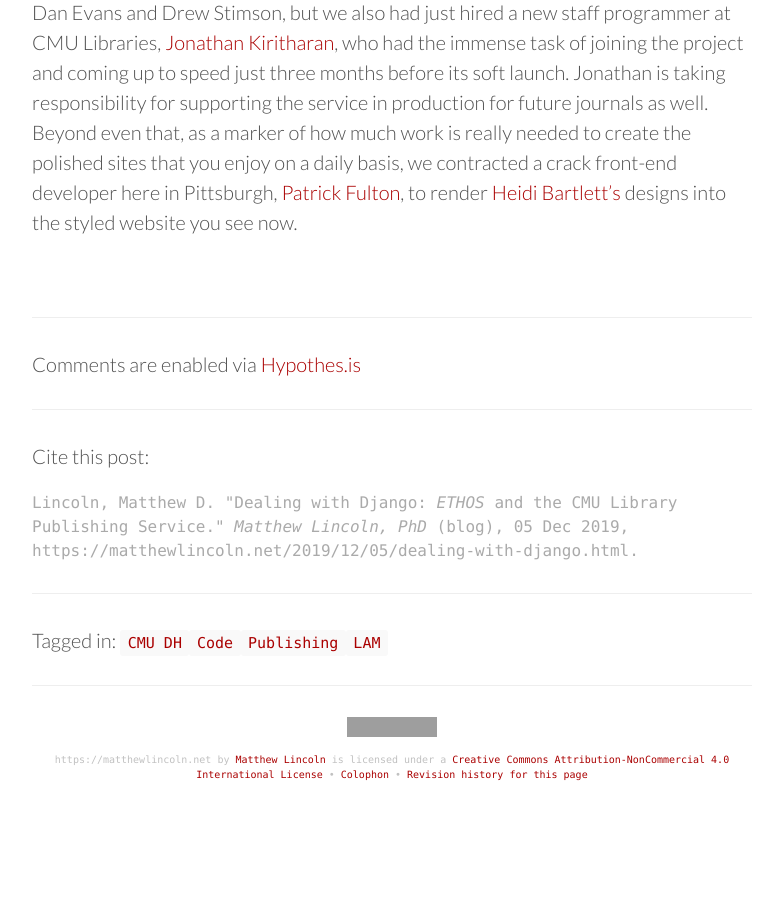
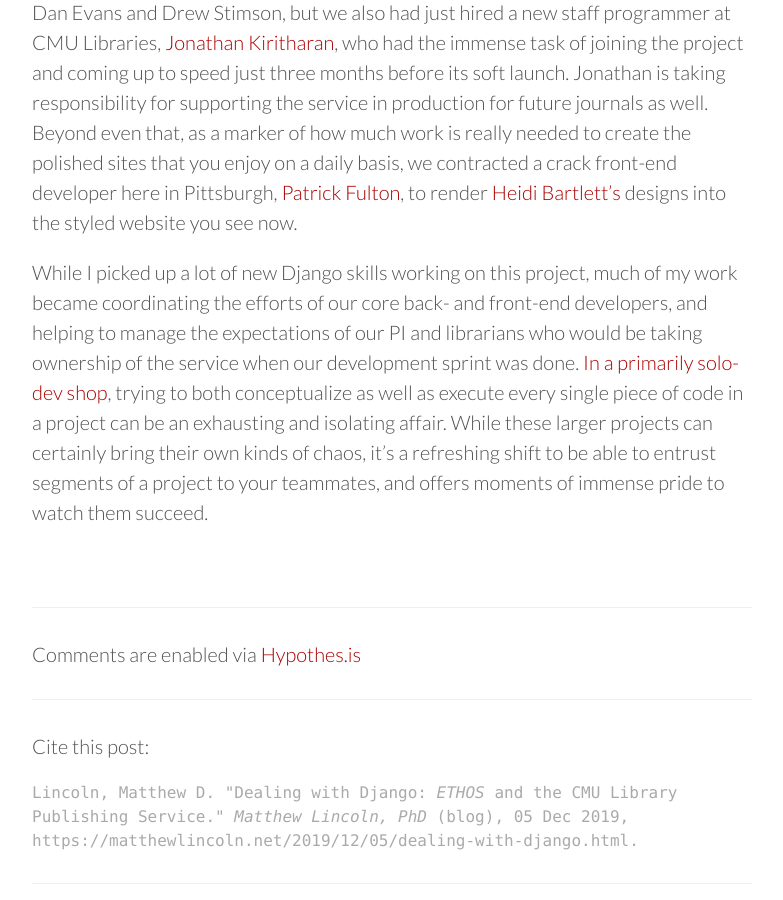
Before and after one commit to mdlincoln/mdlincoln.github.io, a Jekyll site: the page built from _posts/2019-12-05-dealing-with-django.md, in a window 1280 px wide and 900 px high, scrolled down 1873 px. Shown: the whole window, without its empty margins (248-1031 px from the left). Built offline with Jekyll 4.4.1, drawn with Linux system fonts in a browser that asks for light colours; nearby versions of some CDN libraries; a script that is not in the unit is left out; before the commit the page ends 2695 px from its top, so only the background shows below that; grey boxes are pictures that could not be loaded.

Commit message:
closing graf

```diff
--- a/_posts/2019-12-05-dealing-with-django.md
+++ b/_posts/2019-12-05-dealing-with-django.md
@@ -28,3 +28,7 @@ The reason this was so crucial is that our installation of Janeway would not jus
 Because we were keeping an eye on this several years down the road, it was a priority for our platform to be relatively modular, letting us build out custom capabilities for select publications while still keeping our core deployment of Janeway up to date with new code coming in from the hardworking team at Birkbeck CTP.
 
 This was also one of the roughly 50% of projects (so far) where I had fellow collaborators contributing code, rather than being the sole dev for a project. For _ETHOS_, it was actually quite the team: not only did we have the core Janeway developers actively updating the core system, as well as my predecessors at CMU Dan Evans and Drew Stimson, but we also had just hired a new staff programmer at CMU Libraries, [Jonathan Kiritharan](https://library.cmu.edu/about/people/jonathan-kiritharan), who had the immense task of joining the project and coming up to speed just three months before its soft launch. Jonathan is taking responsibility for supporting the service in production for future journals as well. Beyond even that, as a marker of how much work is really needed to create the polished sites that you enjoy on a daily basis, we contracted a crack front-end developer here in Pittsburgh, [Patrick Fulton](https://twitter.com/patrickfulton), to render [Heidi Bartlett's](https://library.cmu.edu/about/people/heidi-bartlett) designs into the styled website you see now.
+
+While I picked up a lot of new Django skills working on this project, much of my work became coordinating the efforts of our core back- and front-end developers, and helping to manage the expectations of our PI and librarians who would be taking ownership of the service when our development sprint was done.
+[In a primarily solo-dev shop](/2019/07/27/whats-in-a-name.html), trying to both conceptualize as well as execute every single piece of code in a project can be an exhausting and isolating affair.
+While these larger projects can certainly bring their own kinds of chaos, it's a refreshing shift to be able to entrust segments of a project to your teammates, and offers moments of immense pride to watch them succeed.
```
